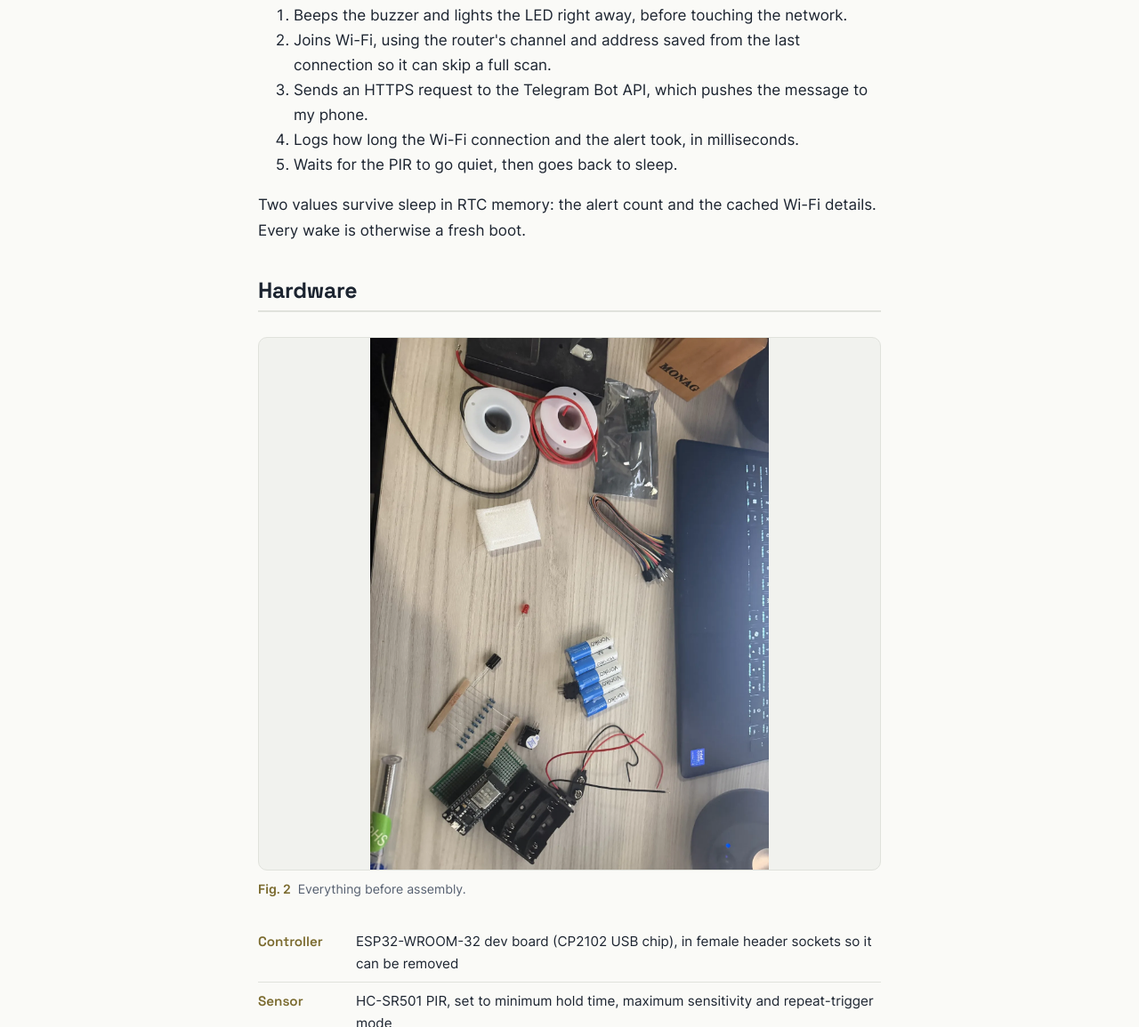
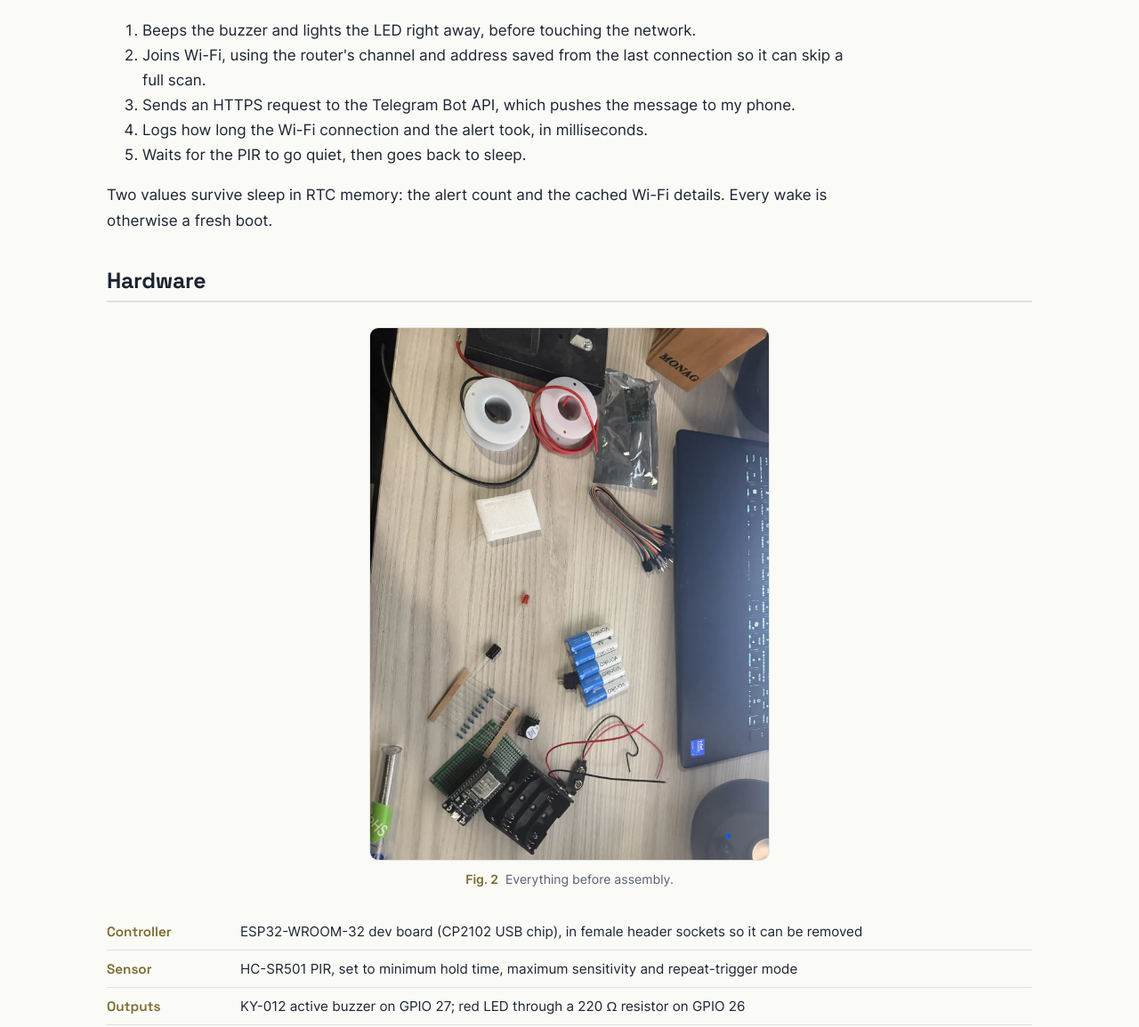
Before and after one commit to Anishatl/Anish-Portfolio, a plain HTML site: page projects/pocket-sentry.html in a window 1280 px wide. Shown: the part 1645-2800 px from the top of the page at 89% size. Drawn offline with Linux system fonts and the light colour scheme.

Commit message:
Widen project pages on laptops
The project and research pages were locked to a 700px column at every screen
size, which reads as a phone layout on a laptop. From 1040px up the column cap
comes off, so the content now fills the same 1080px shell the header and footer
already use, and the spec table, stat row, section rules, tables and pager span
it. Running text is capped instead of the column, so paragraphs stay at a
readable line length rather than stretching edge to edge.

Figures now size to their own image instead of being stretched to the column
width: a wide screenshot fills it, while a tall or squarish photo stops at the
existing 75vh ceiling and centres with its caption. Previously those were pinned
to the full width and letterboxed between grey bars inside their own frame.

Nothing applies below 1040px, so phones and tablets are unchanged. Verified no
horizontal overflow on all 13 pages at 390, 768, 1024, 1040, 1280, 1440 and
1920px.

```diff
--- a/assets/css/site.css
+++ b/assets/css/site.css
@@ -217,6 +217,37 @@ a.card:hover { transform: translateY(-3px); border-color: var(--gold); color: in
 .pager strong { font-family: "Space Grotesk", sans-serif; }
 @media (max-width: 560px) { .pager { grid-template-columns: 1fr; } .pager .next { grid-column: 1; } }
 
+/* Project pages on a laptop: the page shell takes the window, while running
+   text keeps a readable line length. Everything structural -- the spec table,
+   the stat row, figures, the rules under each h2, the pager -- spans the full
+   width; paragraphs are capped instead of the column, so they stay the width
+   they already are. Nothing here applies below 1040px, so phones and tablets
+   keep the single centred column they have now. */
+@media (min-width: 1040px) {
+  /* the column cap comes off, so the content now fills the same shell the
+     header and footer already use and lines up with the nav above it */
+  .project-page .read { max-width: none; }
+
+  .project-page .lede,
+  .project-page .section > p,
+  .project-page .section > ul,
+  .project-page .section > ol,
+  .project-page .section > .note,
+  .project-page .fix .row p { max-width: 78ch; }
+  .project-page figcaption { max-width: 92ch; }
+
+  /* Each image sizes itself instead of being stretched to the column. A wide
+     screenshot fills the width; a tall or squarish photo stops at the 75vh
+     ceiling and centres, rather than being pinned to the full width and
+     letterboxed between grey bars inside its own frame. */
+  .project-page .wide-fig { max-width: none; }
+  .project-page figure { display: flex; flex-direction: column; align-items: center; }
+  .project-page figure img { width: auto; height: auto; max-width: 100%; }
+  .project-page figcaption { max-width: min(78ch, 100%); align-self: center; text-align: center; }
+  .project-page .fig-pair { gap: 24px; }
+  .project-page .projectmeta th { width: 150px; }
+}
+
 /* ---------- gallery (art) ---------- */
 .gallery { display: grid; gap: 14px; grid-template-columns: repeat(auto-fill, minmax(200px, 1fr)); }
 .gallery figure { margin: 0; }
```
